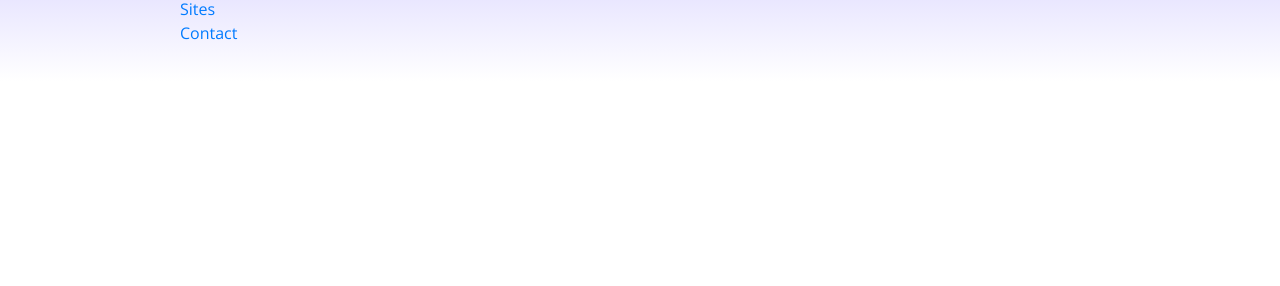
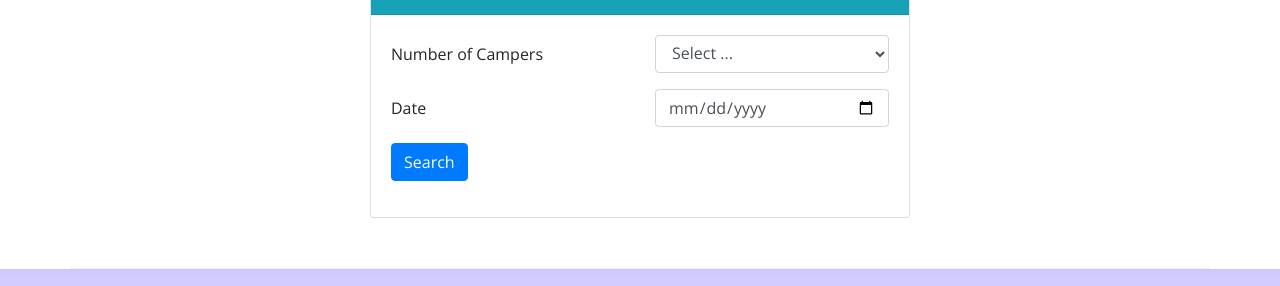
Before and after one commit to rafgui12/Workshop2.responsivebootstrap, a website: page index.html in a window 1280 px wide. Shown: the part 1256-1542 px from the top of the page. Before the commit the page ends 1337 px from the top, so only its background shows below. Drawn offline with nearby package versions, Linux system fonts and the light colour scheme.

Commit message:
Task 2 Form

```diff
--- a/index.html
+++ b/index.html
@@ -98,6 +98,46 @@
                 </div>
             </div>
         </div>
+
+        <div class="row row-content">
+            <div class="col col-sm-6 mx-auto">
+                <div class="card">
+                    <div class="card-header bg-info text-white">
+                        <h3>Reserve a Campsite</h3>
+                    </div>
+                    <div class="card-body">
+                        <form>
+                            <div class="form-group row">
+                                <label class="col-md-6 col-form-label" for="numCampers">Number of Campers</label>
+                                <div class="col-md-6">
+                                    <select name="numCampers" id="numCampers" class="form-control form-select" aria-label="Default select example">
+                                        <option selected>Select ...</option>
+                                        <option value="1">One</option>
+                                        <option value="2">Two</option>
+                                        <option value="3">Three</option>
+                                        <option value="4">Four</option>
+                                        <option value="5">Five</option>
+                                        <option value="6">Six</option>
+                                    </select>
+                                </div>
+                            </div>
+                            <div class="form-group row">
+                                <label class="col-md-6 col-form-label" for="date">Date</label>
+                                <div class="col-md-6">
+                                    <input type="date" id="date" name="date" class="form-control" placeholder="mm/dd/yyyy">
+                                </div>
+                            </div>
+                            <div class="form-group row">
+                                <div class="col">
+                                    <button type="submit" class="btn btn-primary">Search</button>
+                                </div>
+                            </div>
+                        </form>
+                    </div>
+                </div>
+            </div>
+        </div>
+
     </div>
 
     <footer class="site-footer">
```
